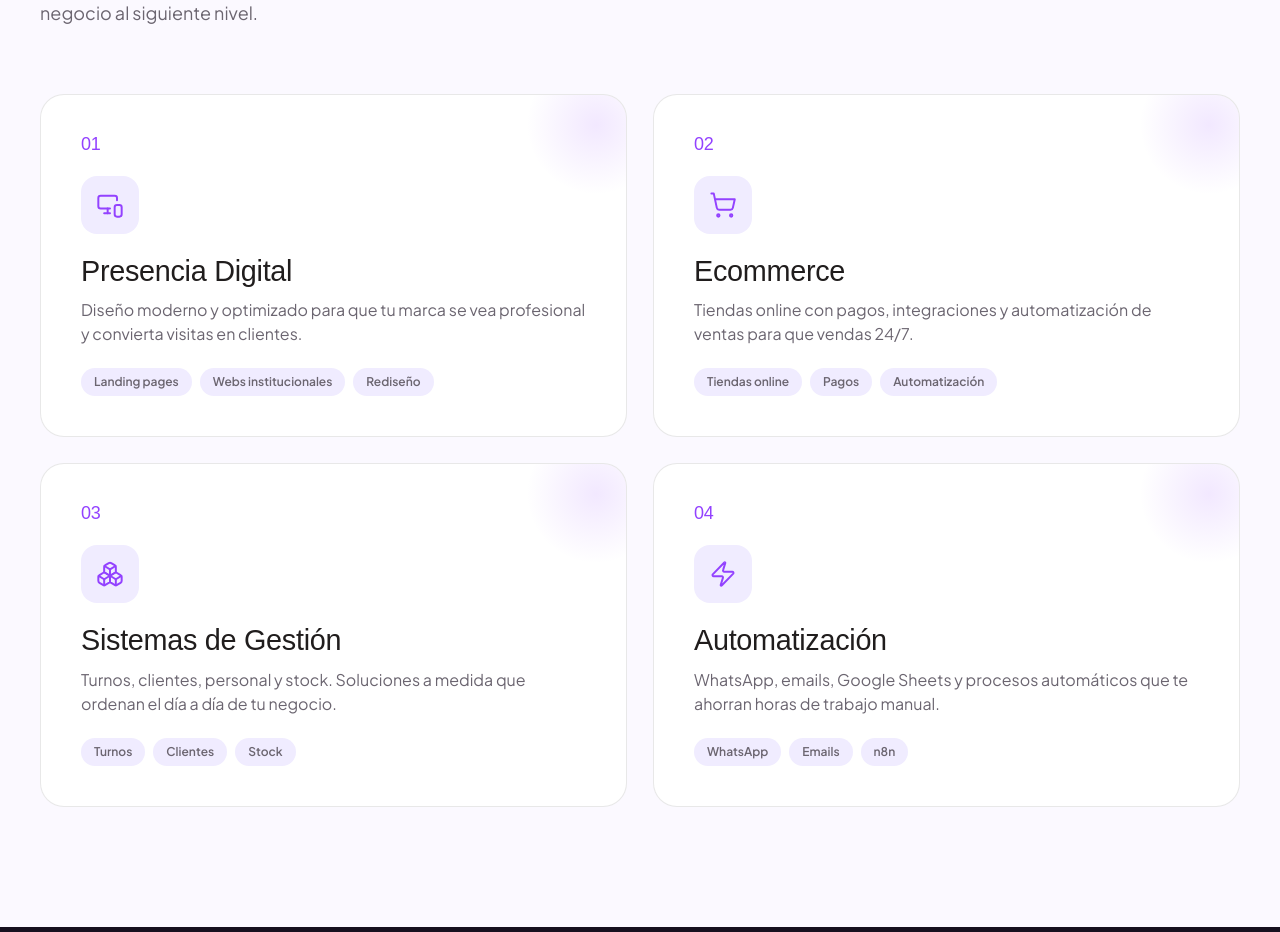
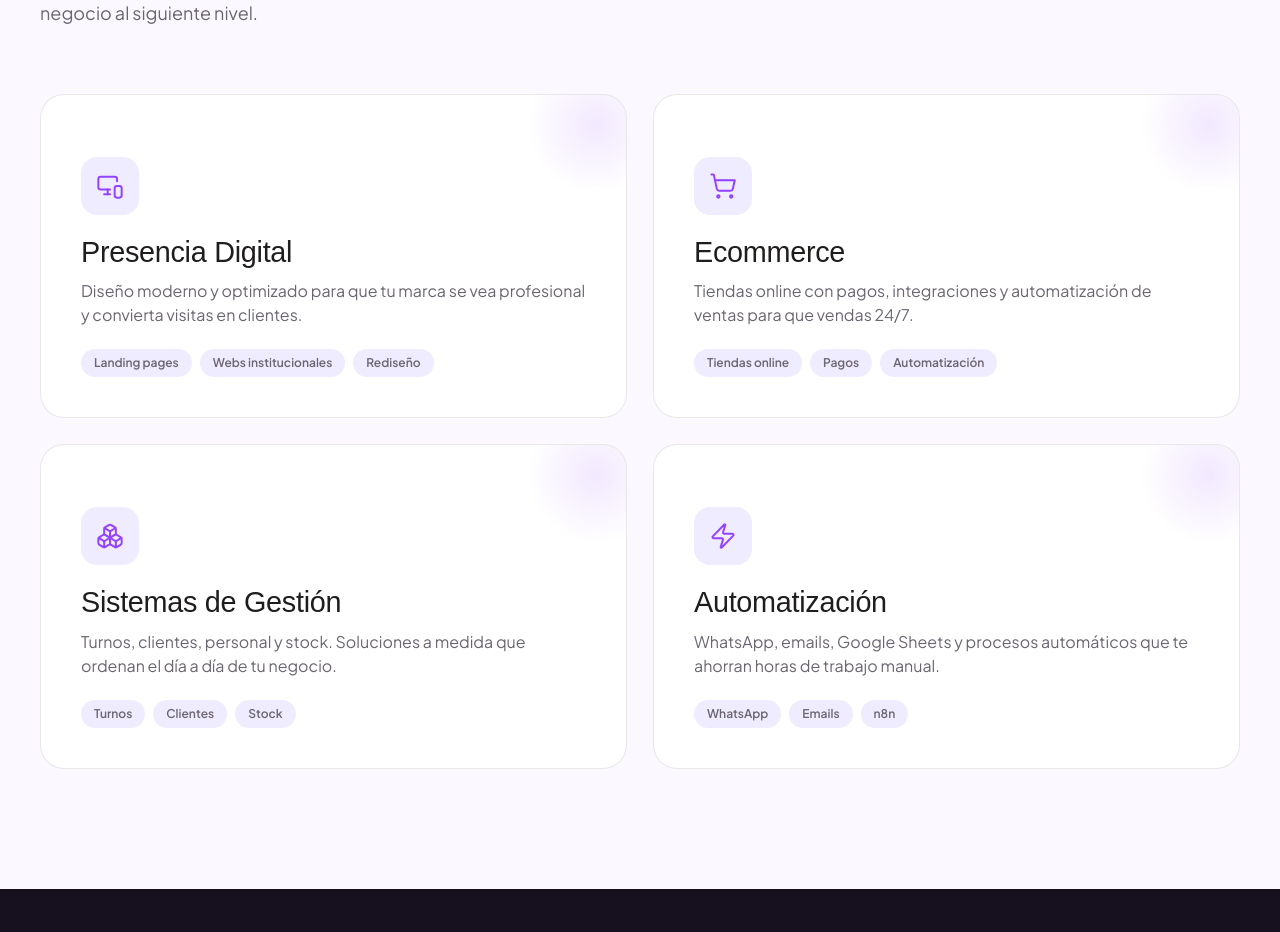
Before and after one commit to ValenCMz/StrixCore, a Next.js app: page / in a window 1280 px wide. Shown: the part 1260-2192 px from the top of the page. Built offline with nearby package versions, Linux system fonts and the light colour scheme; a web font is replaced by a local one.

Commit message:
fix number in services

```diff
--- a/app/components/Services.tsx
+++ b/app/components/Services.tsx
@@ -1,9 +1,4 @@
-import {
-  MonitorSmartphone,
-  ShoppingCart,
-  Boxes,
-  Zap,
-} from "lucide-react";
+import { MonitorSmartphone, ShoppingCart, Boxes, Zap } from "lucide-react";
 import Reveal from "./Reveal";
 
 const services = [
@@ -55,9 +50,6 @@ export default function Services() {
             <Reveal key={s.title} delay={i * 100}>
               <div className="service-card rounded-3xl border border-[var(--line)] bg-white p-10">
                 <div className="before:pointer-events-none before:absolute before:right-[-40px] before:top-[-40px] before:h-[140px] before:w-[140px] before:rounded-full before:bg-[radial-gradient(circle,rgba(147,66,255,0.12),transparent_70%)]">
-                  <div className="h-display text-lg text-[var(--violet)]">
-                    {String(i + 1).padStart(2, "0")}
-                  </div>
                   <div className="my-[22px] grid h-[58px] w-[58px] place-items-center rounded-2xl bg-[var(--lavender-soft)] text-[var(--violet)]">
                     <s.icon size={28} strokeWidth={1.7} />
                   </div>
```
